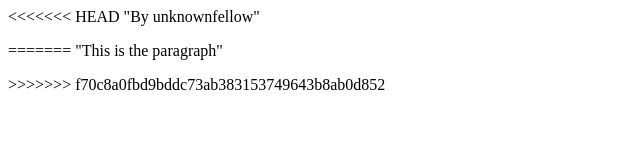
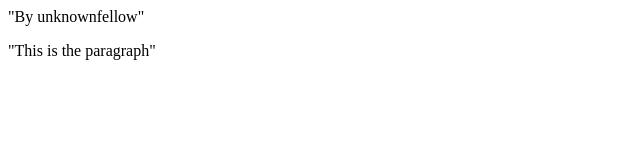
Before and after one commit to unknownfellow23/ProjectUpload, a plain HTML site: page index.html in a window 1280 px wide. Shown: the whole page, without its empty margins (0-640 px from the left). Drawn offline with Linux system fonts and the light colour scheme.

Commit message:
bug fixes after 3rd commit

```diff
--- a/index.html
+++ b/index.html
@@ -1,12 +1,8 @@
 <html>
 	<p>
-<<<<<<< HEAD
 		"By unknownfellow"
 	</p>
-
-</html>
-=======
-	"This is the paragraph"
+	<p>
+		"This is the paragraph"
 	</p>
 </html>
->>>>>>> f70c8a0fbd9bddc73ab383153749643b8ab0d852
```
